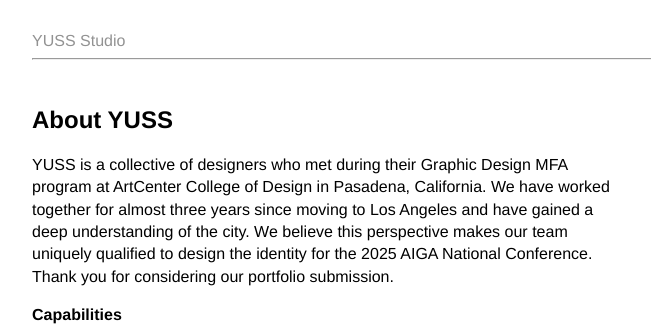
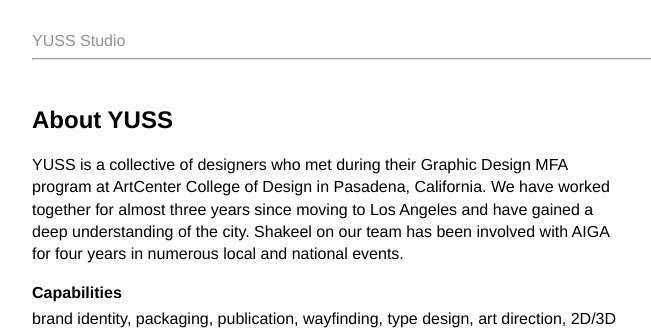
Before and after one commit to YUSS-Studio/yuss-studio.github.io, an Eleventy site: page src/about/index.html in a window 1280 px wide. Shown: the top 328 px of the page, 0-651 px from the left. Built offline with nearby package versions, Linux system fonts and the light colour scheme; Eleventy itself is replaced by a stand-in of ours; files that its build step writes are made by us from their sources.

Commit message:
remove AIGA submission text

```diff
--- a/src/about/index.html
+++ b/src/about/index.html
@@ -17,7 +17,7 @@
         <h2>About YUSS</h2>
         <div class="YUSS-grid-2">
             <div>
-                <p>YUSS is a collective of designers who met during their Graphic Design MFA program at ArtCenter College of Design in Pasadena, California. We have worked together for almost three years since moving to Los Angeles and have gained a deep understanding of the city. We believe this perspective makes our team uniquely qualified to design the identity for the 2025 AIGA National Conference. Thank you for considering our portfolio submission.</p>
+                <p>YUSS is a collective of designers who met during their Graphic Design MFA program at ArtCenter College of Design in Pasadena, California. We have worked together for almost three years since moving to Los Angeles and have gained a deep understanding of the city. Shakeel on our team has been involved with AIGA for four years in numerous local and national events.</p>
                 <p style="margin-bottom:0.25rem;"><strong>Capabilities</strong></p>
                 <p>brand identity, packaging, publication, wayfinding, type design, art direction, 2D/3D motion graphics, copywriting, interactive installations, digital design, creative coding, software development</p>
                 <br>
```
Also changed, not shown: docs/about/index.html (+1 -1 lines).
